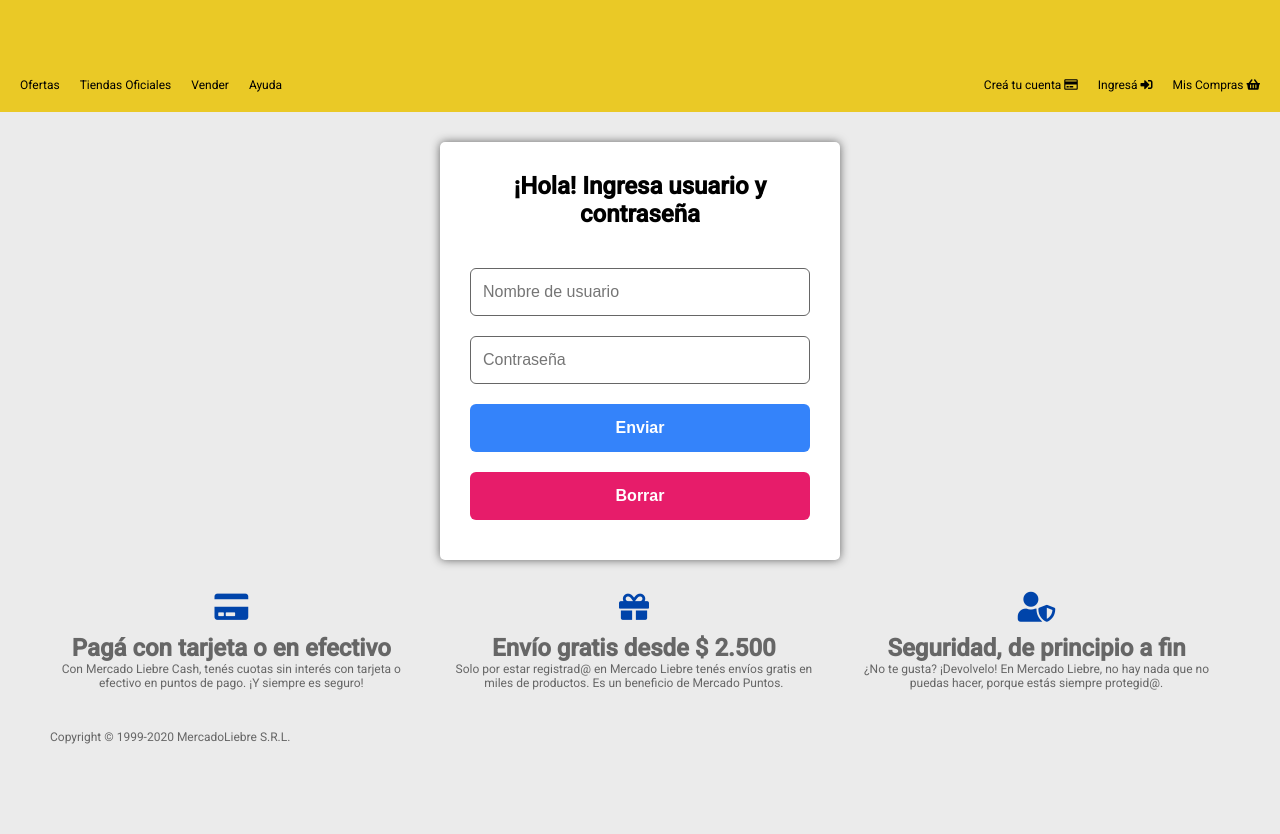
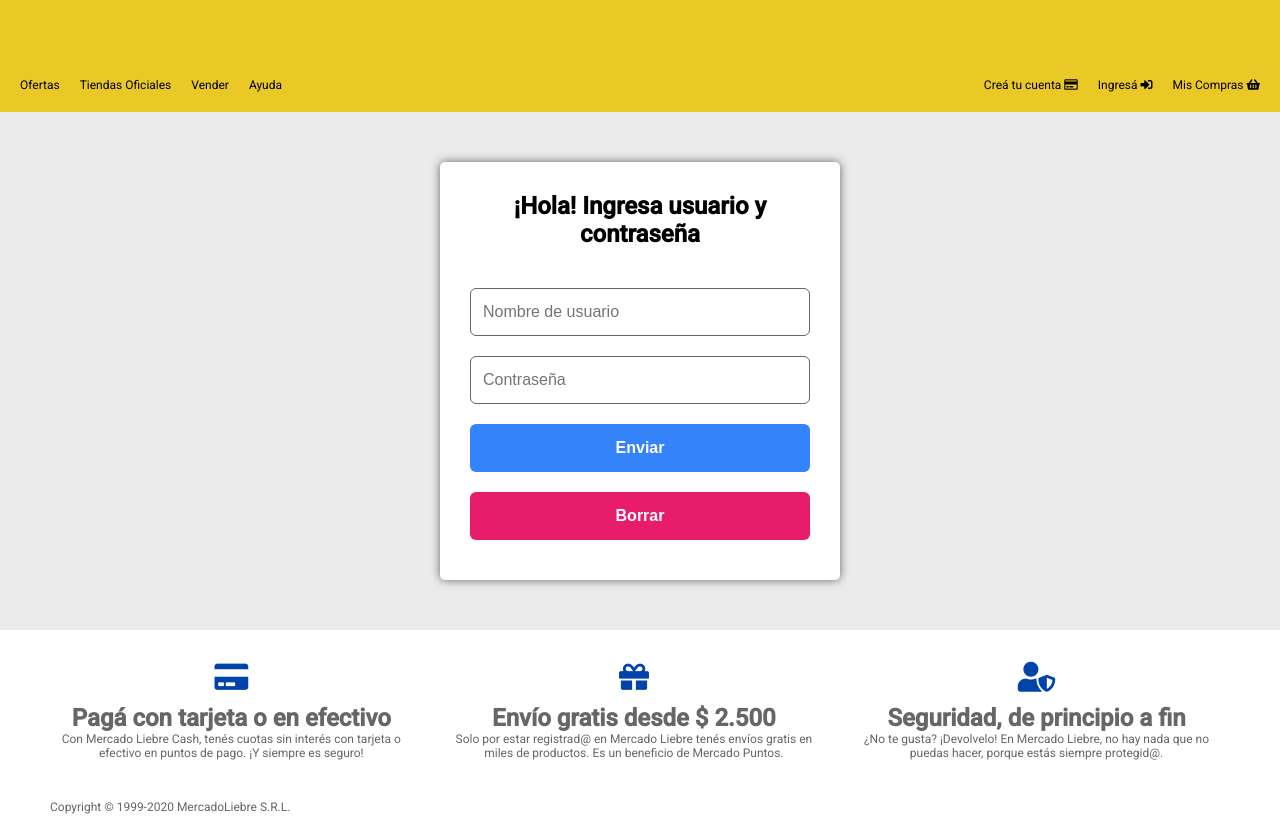
Before and after one commit to juancamilosalazarrestrepo/mercadoliebre, a website: page views/login.html in a window 1280 px wide. Shown: the part 236-1070 px from the top of the page. Before the commit the page ends 1000 px from the top, so only its background shows below. Drawn offline with Linux system fonts and the light colour scheme.

Commit message:
correcciones de estilo
margenes al fomulario

```diff
--- a/public/css/index.css
+++ b/public/css/index.css
@@ -278,7 +278,7 @@ form.formulario {
     justify-content: center;
 
     background-color: var(--blanco);
-    margin-top: 30px;
+    margin-top: 50px;
     padding: 30px;
     border-radius: 5px;
 
@@ -450,7 +450,9 @@ form.formulario input[type=reset]:hover{
     footer{
         display: flex;
         flex-wrap: wrap;
-        margin: 0px 30px;
+        padding: 0px 30px;
+        background-color: var(--blanco);
+        margin: 50px 0px 0px 0px;
 
     }
     footer article{
```
